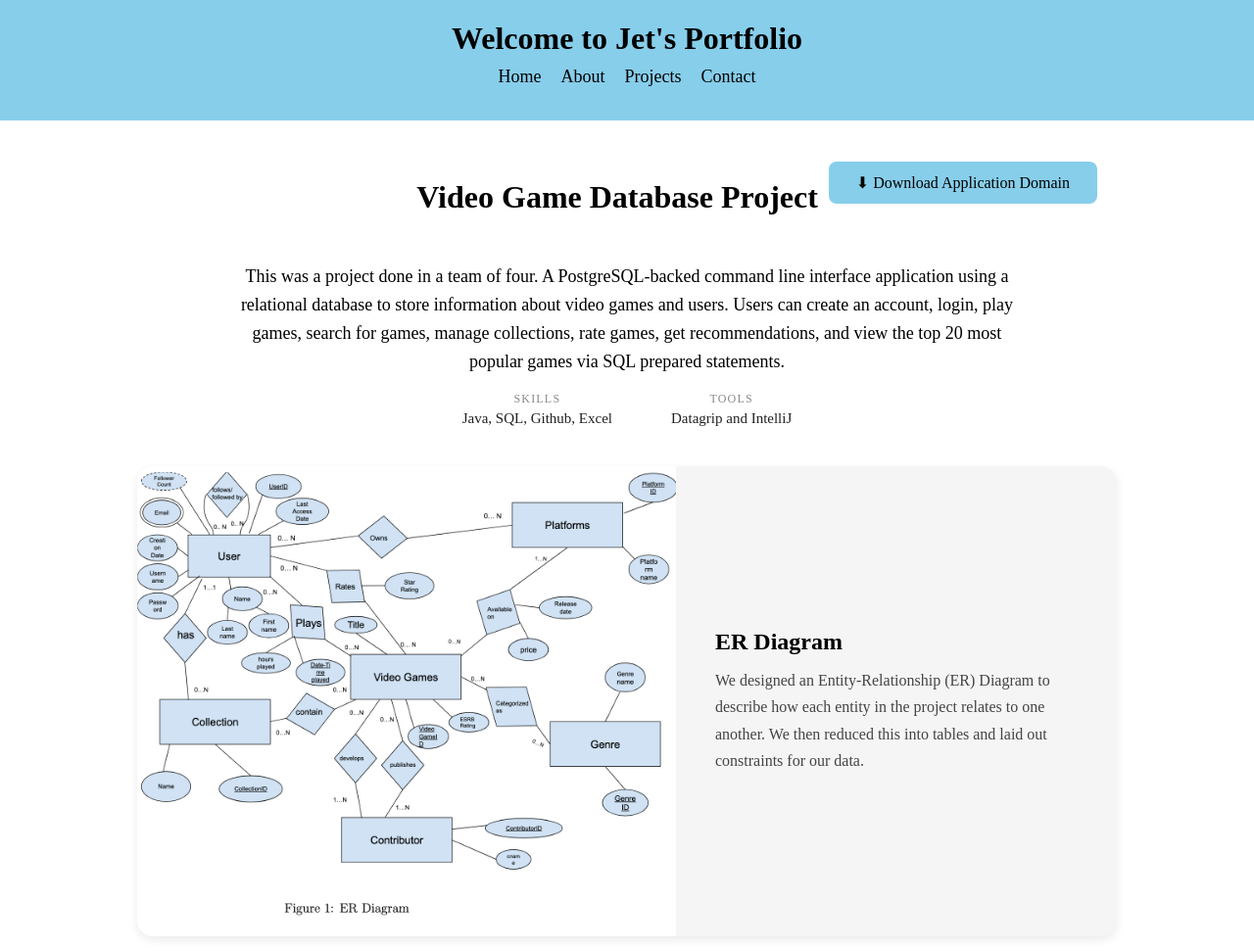
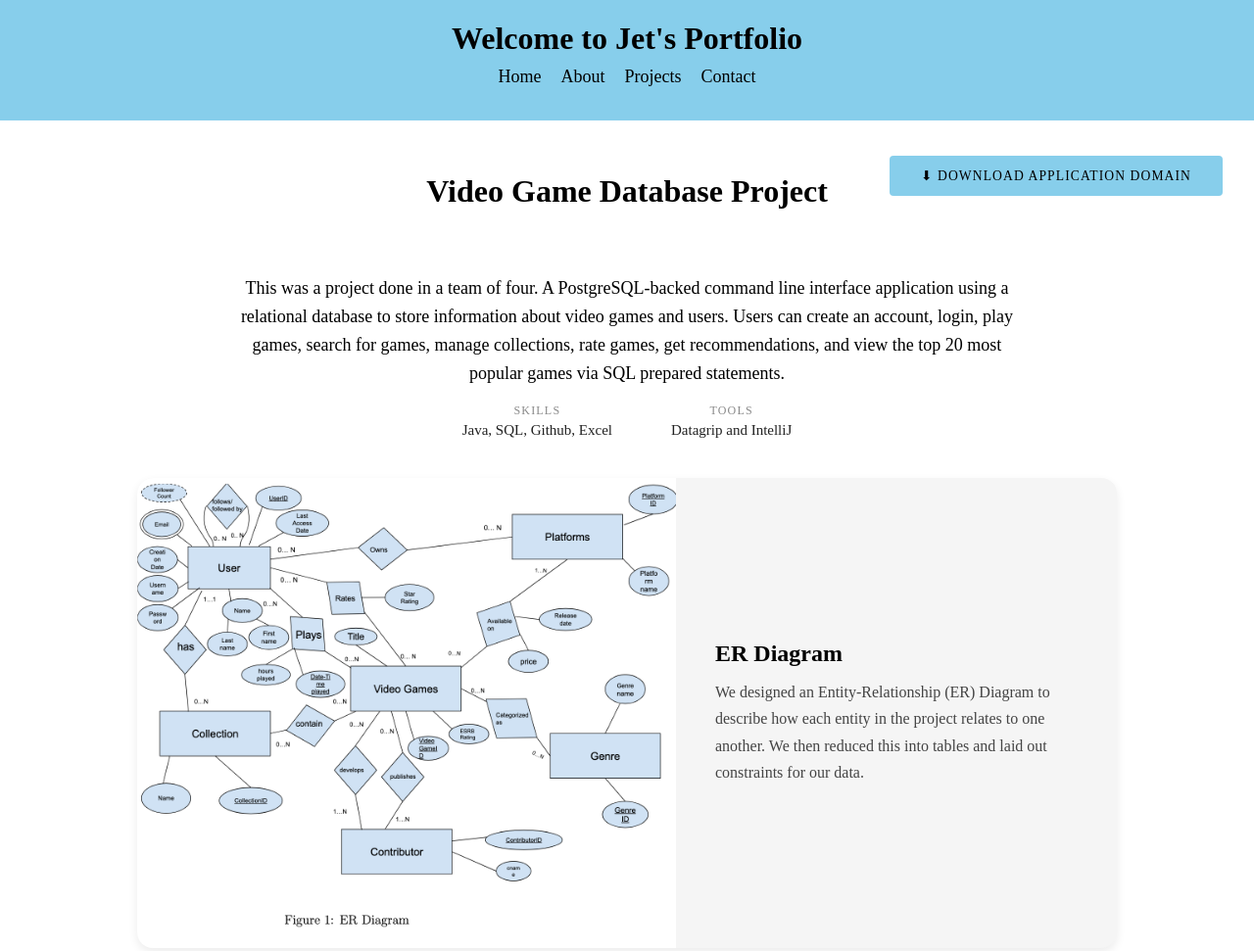
Before and after one commit to jetligit/portfolio, a plain HTML site: page projects/data_games_project/game_database.html in a window 1280 px wide. Shown: the top 971 px of the page at 98% size. Drawn offline with Linux system fonts and the light colour scheme; files whose address does not match are found by name.

Commit message:
fixed database project alignment

```diff
--- a/projects/data_games_project/game_database.css
+++ b/projects/data_games_project/game_database.css
@@ -25,12 +25,6 @@ nav ul {
     align-items: center;
 }
 
-.fp-container {
-    max-width: 1000px;
-    margin: 0 auto;
-    padding: 20px;
-}
-
 .fp-title {
     text-align: center;
     font-size: 32px;
@@ -41,7 +35,15 @@ nav ul {
     display: flex;
     align-items: center;
     justify-content: space-between;
-    margin-bottom: 16px;
+    margin: 1rem 2rem 0;
+    margin-bottom: 10px;
+    width: calc(100% - 4rem);
+}
+
+.fp-container {
+    max-width: 1000px;
+    margin: 0 auto;
+    padding: 10px 0;
 }
 
 .fp-header-spacer {
@@ -52,9 +54,6 @@ nav ul {
     flex: 1;
     display: flex;
     justify-content: flex-end;
-    align-items: flex-end;
-    padding-right: 20px;
-    padding-top: 10px;
 }
 
 p.summary {
@@ -148,18 +147,20 @@ p.summary {
 
 .download-btn {
     display: inline-block;
-    background-color: #87CEEB;
+    font-size: 0.85rem;
+    letter-spacing: 0.08em;
+    text-transform: uppercase;
     color: #000;
-    padding: 12px 28px;
-    border-radius: 8px;
-    font-size: 16px;
+    background: #87CEEB;
+    padding: 0.75rem 2rem;
+    border-radius: 4px;
     text-decoration: none;
-    transition: background-color 0.2s ease;
-    margin-top: 12px;
+    transition: opacity 0.2s ease, transform 0.2s ease;
 }
 
 .download-btn:hover {
-    background-color: #5bb8e0;
+    opacity: 0.85;
+    transform: translateY(-2px);
 }
 
 .lightbox {
--- a/projects/data_games_project/game_database.html
+++ b/projects/data_games_project/game_database.html
@@ -15,8 +15,6 @@
     </script>
     <script src="../../lightbox.js"></script>
 
-    <div class="fp-container">
-
     <div class="fp-header">
         <div class="fp-header-spacer"></div>
         <h1 class="fp-title">Video Game Database Project</h1>
@@ -25,6 +23,7 @@
         </div>
     </div>
 
+    <div class="fp-container">
         <p class="summary">
             This was a project done in a team of four. A PostgreSQL-backed command line interface application
             using a relational database to store information about video games and users. Users can create an
```
Also changed, not shown: about/about.html (+4 -3 lines). Lines whose indentation alone changed are shown as unchanged.
